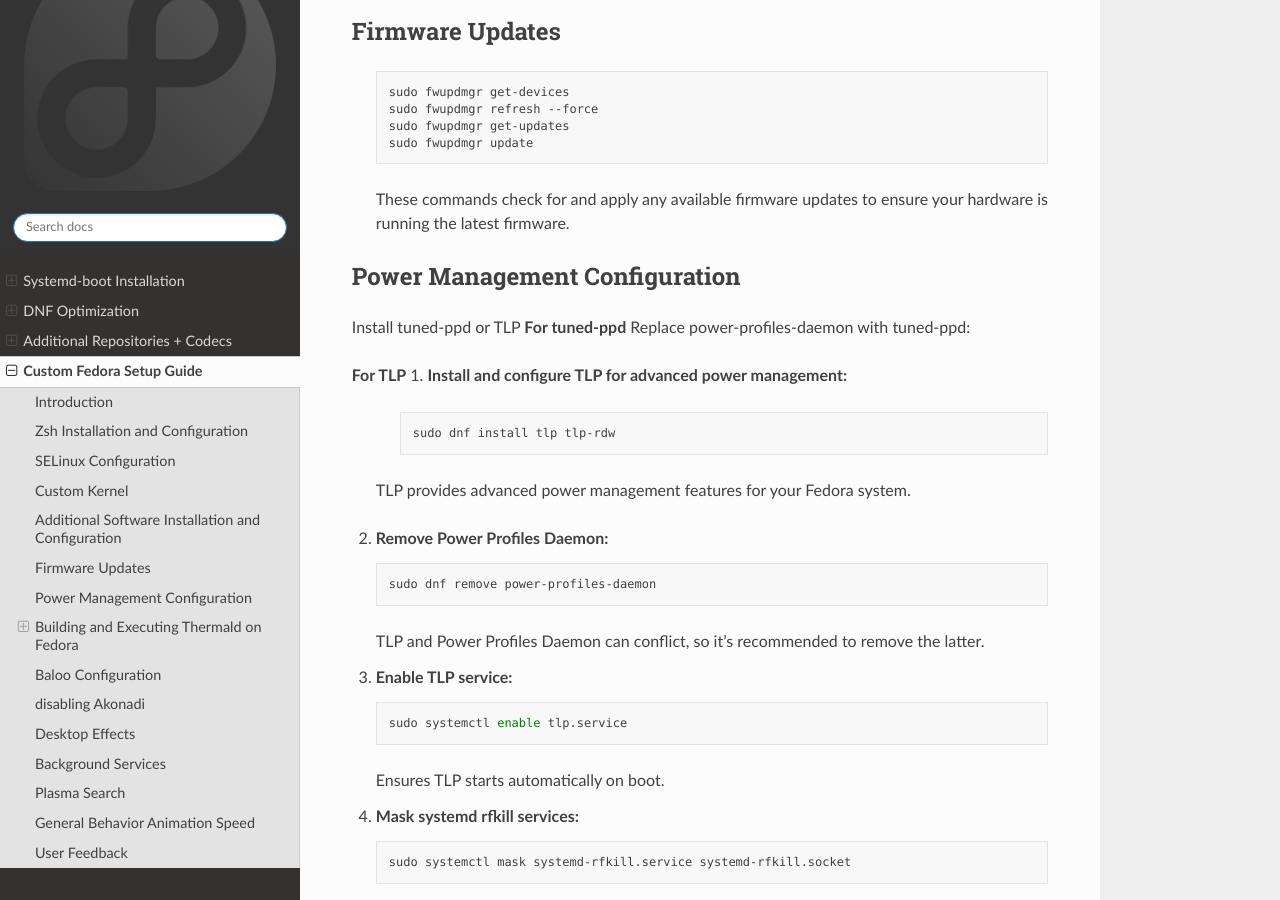
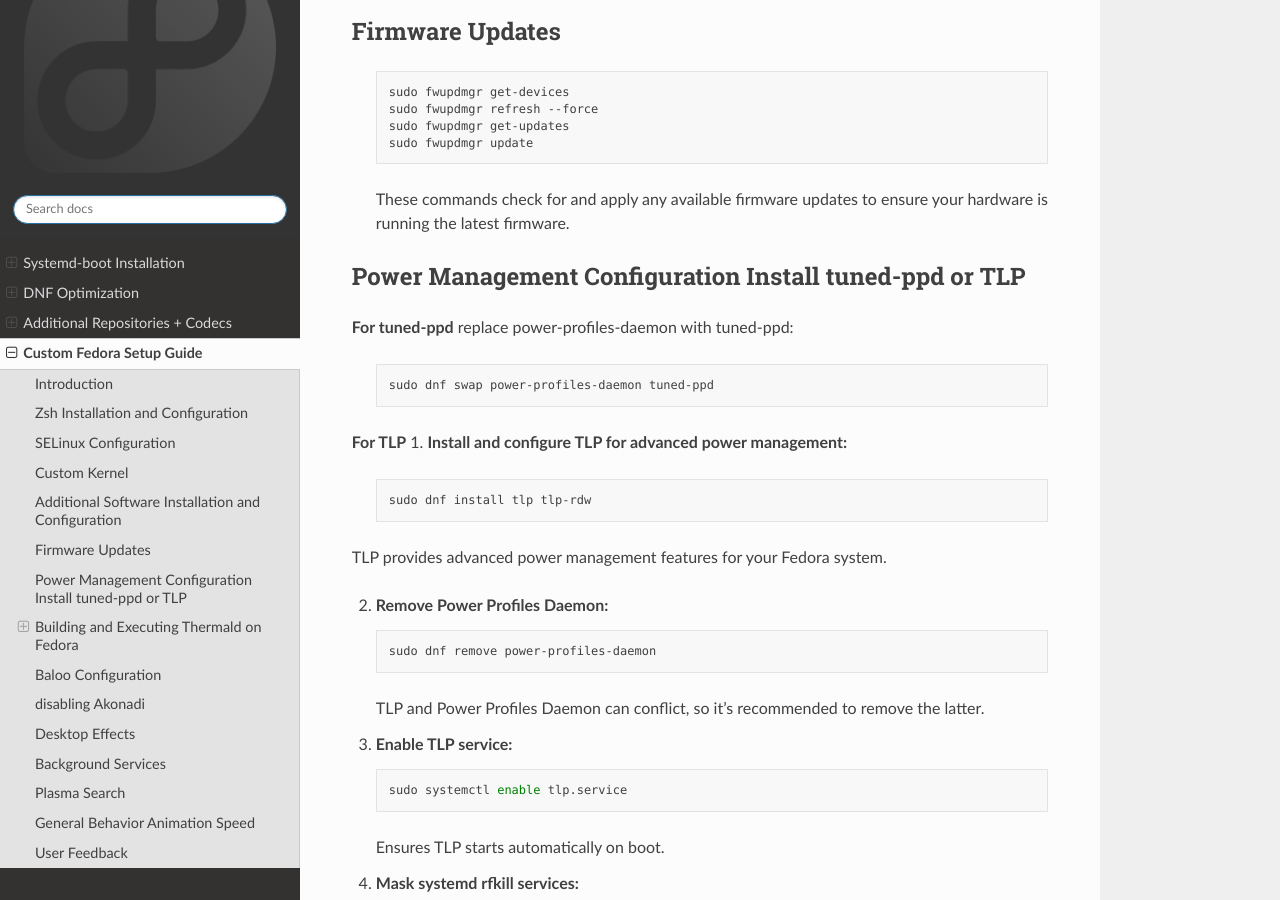
Before and after one commit to Witek3023/Fedora-Post-Installation-Tips, a Sphinx documentation site: the page built from docs/source/personal.rst, in a window 1280 px wide and 900 px high, scrolled down 3037 px. Built offline with Sphinx 7.4.7 and the Read the Docs theme 2.0.0, drawn with Linux system fonts in a browser that asks for light colours.

Commit message:
Update personal.rst

```diff
--- a/docs/source/personal.rst
+++ b/docs/source/personal.rst
@@ -156,14 +156,14 @@
 
    These commands check for and apply any available firmware updates to ensure your hardware is running the latest firmware.
 
-Power Management Configuration
-------------------------------
-Install tuned-ppd or TLP
-**For tuned-ppd**
-Replace power-profiles-daemon with tuned-ppd:
+Power Management Configuration Install tuned-ppd or TLP
+-------------------------------------------------------
 
-.. code-block:: shell
-    sudo dnf swap power-profiles-daemon tuned-ppd
+**For tuned-ppd** replace power-profiles-daemon with tuned-ppd:
+
+    .. code-block:: shell
+
+        sudo dnf swap power-profiles-daemon tuned-ppd
 
 **For TLP**
 1. **Install and configure TLP for advanced power management:**
@@ -172,7 +172,7 @@
 
         sudo dnf install tlp tlp-rdw
 
-   TLP provides advanced power management features for your Fedora system.
+TLP provides advanced power management features for your Fedora system.
 
 2. **Remove Power Profiles Daemon:**
 
```
